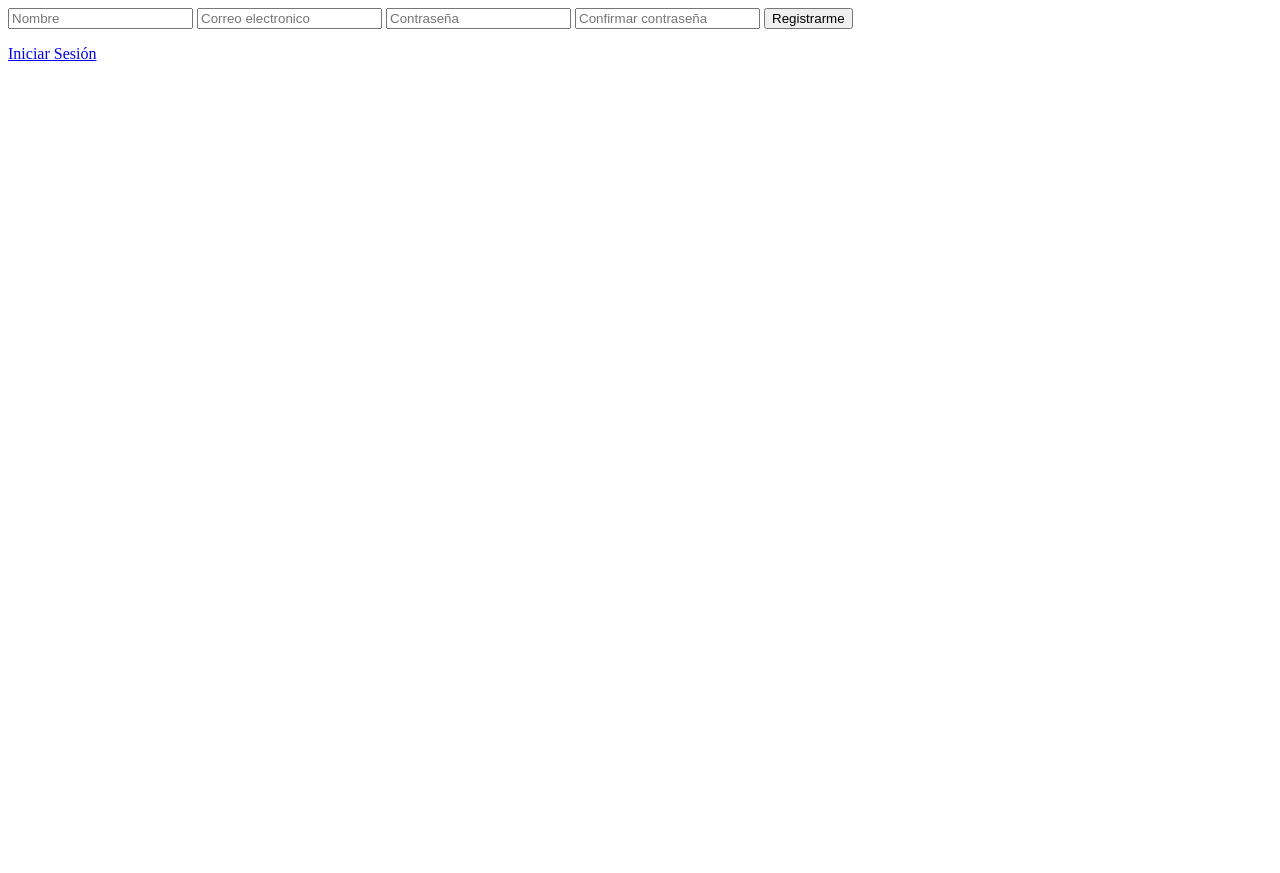
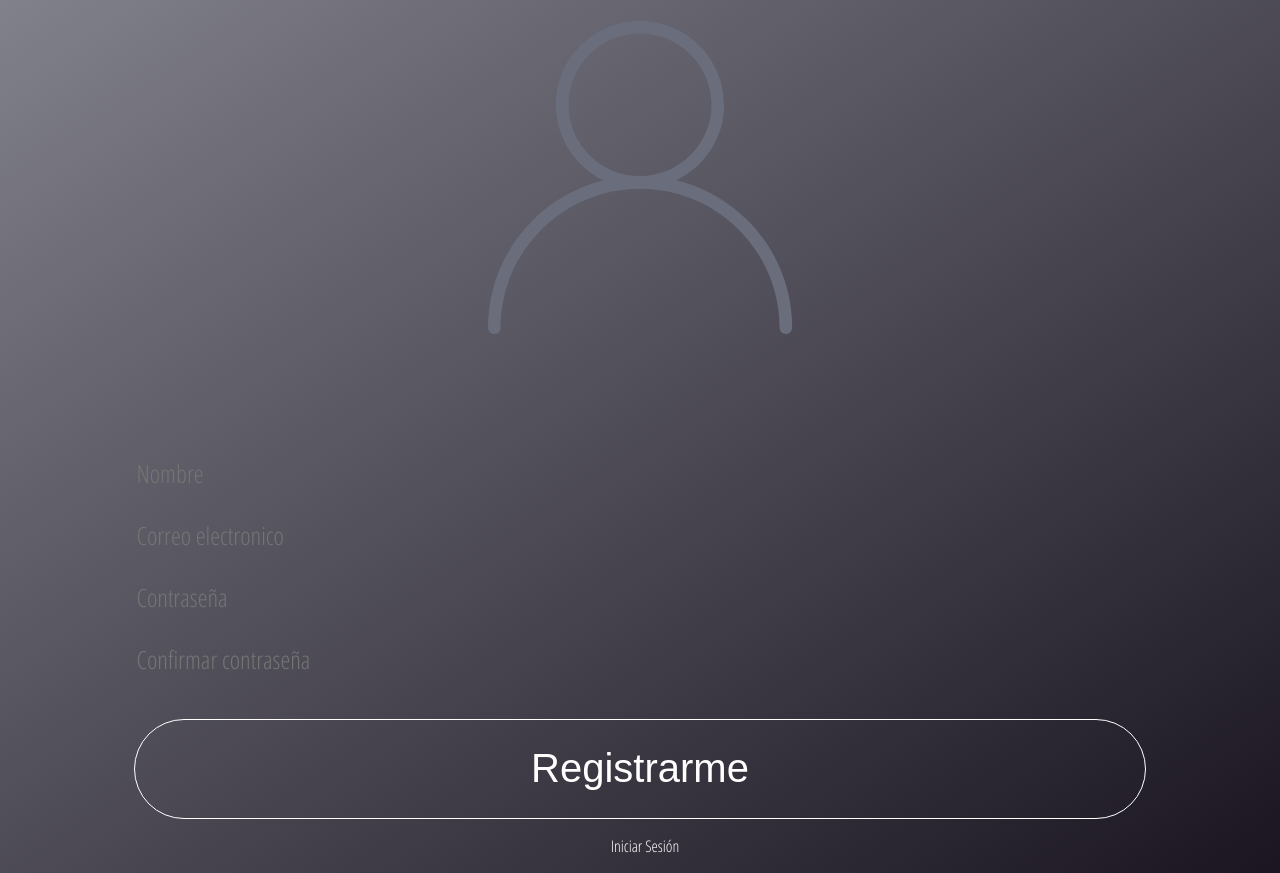
Before and after one commit to Josera89/ProjectoFinal, a plain HTML site: page registro.html in a window 1280 px wide. Before the commit the page ends 800 px from the top, so only its background shows below. Drawn offline with Linux system fonts and the light colour scheme.

Commit message:
Corregido faltaba la parte de css

```diff
--- a/registro.html
+++ b/registro.html
@@ -3,15 +3,32 @@
         <title>---</title>
         <meta charset = "UTF-8">
         <meta name="viewport" content="width=device-width, user-scalable=no">
+        <link href="estilo.css" rel="stylesheet" type="text/css">
+        <link href='https://fonts.googleapis.com/css?family=Open+Sans+Condensed:300' rel='stylesheet' type='text/css'>
     </head>
 
     <body>
 
-        <input type="text" id="nombre" placeholder="Nombre">
-        <input type="text" id="correo" placeholder="Correo electronico">
-        <input type="password" id="contrasena" placeholder="Contraseña">
-        <input type="password" id="cContrasena" placeholder="Confirmar contraseña">
-        <button type="submit" onclick="registrar()">Registrarme</button>
+
+        <img src="user.svg">
+
+        <div>
+            <input type="text" id="nombre" placeholder="Nombre">
+        </div>
+        <br>
+        <div>
+            <input type="text" id="correo" placeholder="Correo electronico">
+        </div>
+        <br>
+        <div>
+            <input type="password" id="contrasena" placeholder="Contraseña">
+        </div>
+        <br>
+        <div>
+            <input type="password" id="cContrasena" placeholder="Confirmar contraseña">
+        </div>
+        <br>
+            <button type="submit" onclick="registrar()">Registrarme</button>
         <p><a href="index.html">Iniciar Sesión</a></p>
 
     </body>
```
